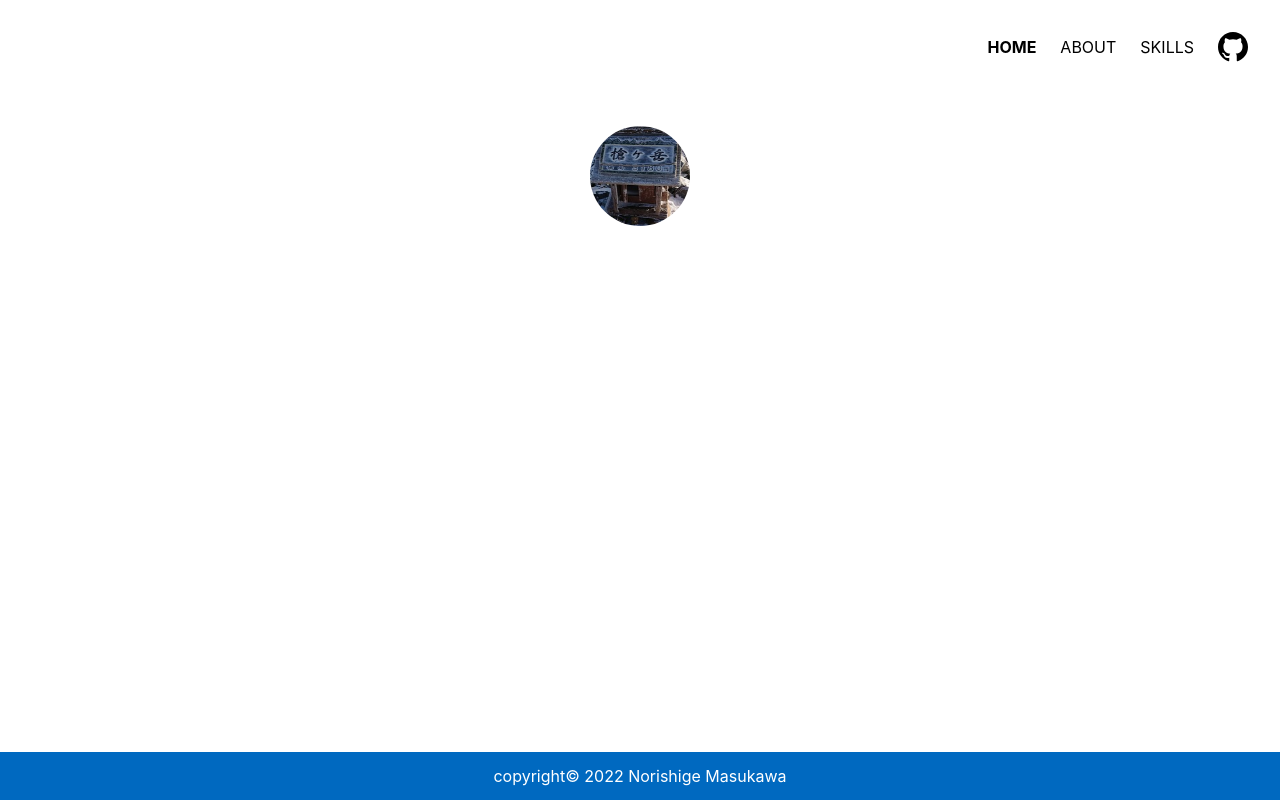
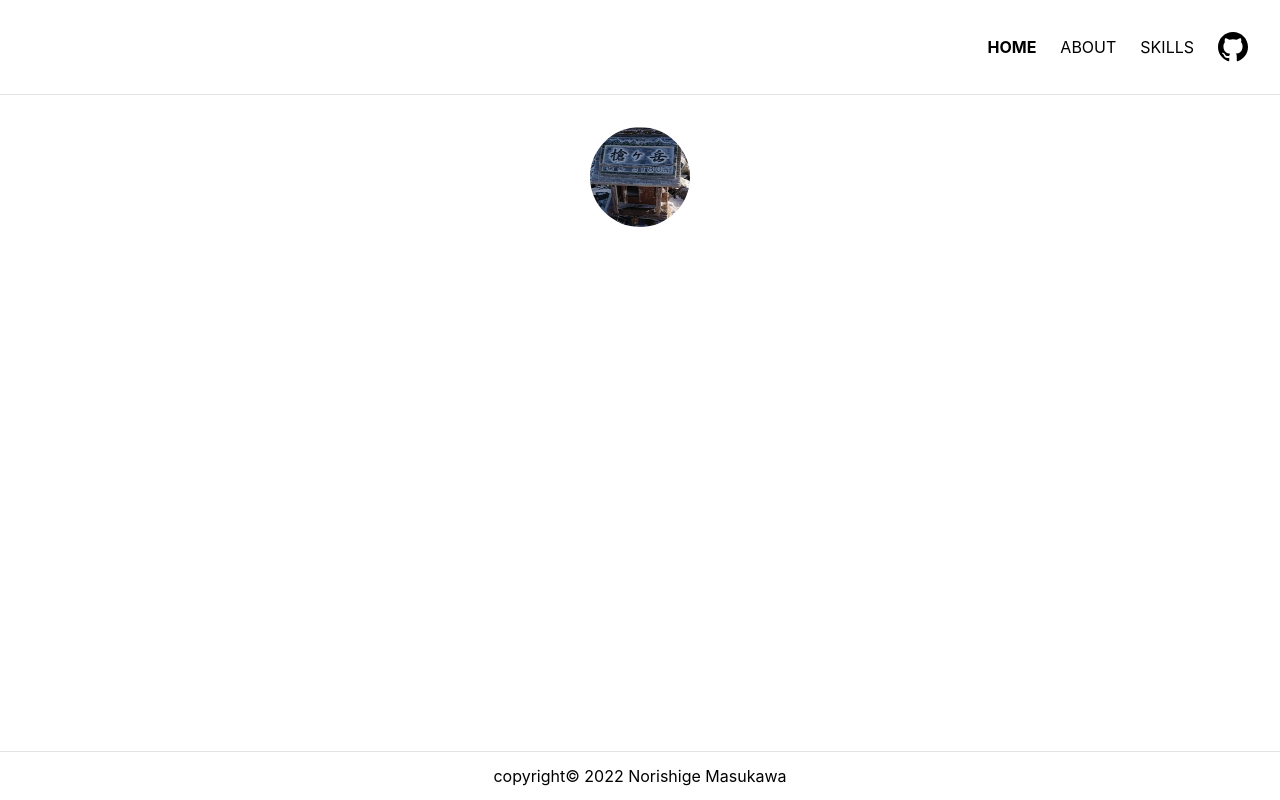
Before and after one commit to mskw-nori/my-portfolio-site, a Next.js app: page / in a window 1280 px wide. Built offline with nearby package versions, Linux system fonts and the light colour scheme; a web font is replaced by a local one.

Commit message:
integrate grayish color to the theme file

```diff
--- a/src/constants/theme.ts
+++ b/src/constants/theme.ts
@@ -9,6 +9,11 @@ export const THEME = {
       light: '#ff867c',
       main: '#ef5350',
       dark: '#b61827'
+    },
+    basics: {
+      borderGray: '#e3e3e3',
+      textGray: '#828282',
+      normalGray: '#bdbdbd'
     }
   },
   // NOTE: max-widthで使う各デバイス上限のbreakpoint。
--- a/src/styles/modules/Footer.module.css
+++ b/src/styles/modules/Footer.module.css
@@ -1,6 +1,5 @@
 .footer {
-  background-color: var(--primary-dark);
-  color: #fff;
   text-align: center;
+  border-top: 1px solid var(--basics-borderGray);
   padding: 1rem 0;
 }
--- a/src/styles/modules/Header.module.css
+++ b/src/styles/modules/Header.module.css
@@ -1,4 +1,5 @@
 .header {
+  border-bottom: 1px solid var(--basics-borderGray);
   padding: 2rem 1.25rem;
 }
 
```
